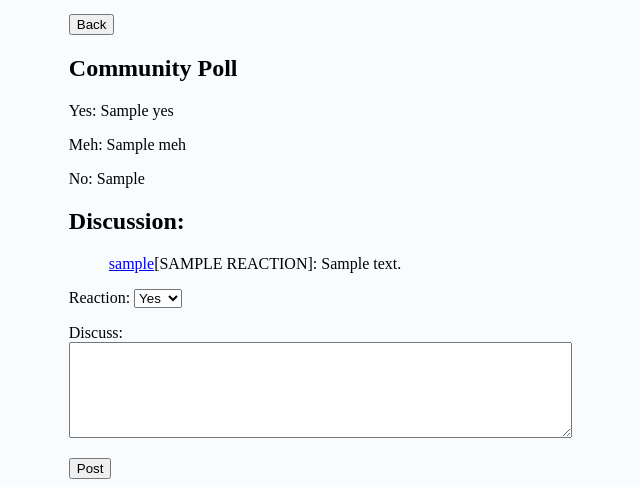
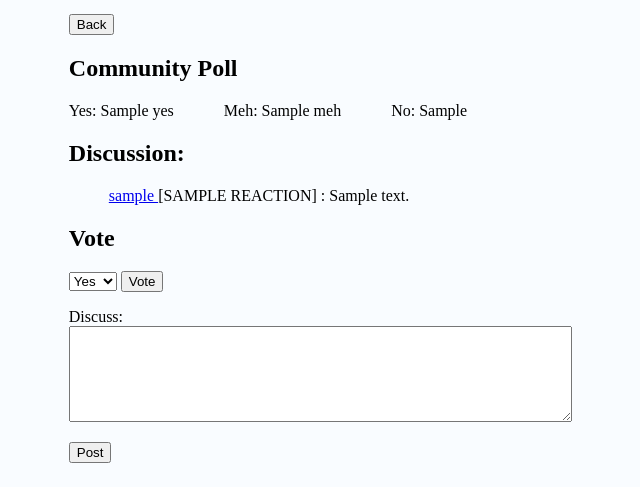
Before and after one commit to RosiPosi/Keskustelupalsta, a Flask app: template templates/show_item.html in a window 1280 px wide. Shown: the part 380-867 px from the top of the page, without its empty margins (192-832 px from the left). After the commit the page ends 843 px from the top, so only its background shows below. Run offline with Flask 3, Linux system fonts and the light colour scheme; the template is opened without the code that fills it: most values are stand-ins (such as "Sample title", 1, 10 or a date in 2020).

Commit message:
voting system fix

```diff
--- a/app.py
+++ b/app.py
@@ -39,6 +39,20 @@ def show_user(user_id):
         abort(404)
     user_items = users.get_item(user_id)
     return render_template("show_user.html", user=user, items=user_items)
+
+@app.route("/vote", methods=["POST"])
+def vote():
+    check_login()
+
+    item_id = request.form["item_id"]
+    reaction = request.form["reaction"]
+
+    if items.has_user_voted(item_id, session["user_id"]):
+        return "You have already voted."
+
+    items.add_vote(item_id, session["user_id"], reaction)
+
+    return redirect("/item/" + str(item_id))
 
 # POSTING / EDITING
 
@@ -82,7 +96,6 @@ def comment():
     check_login()
 
     comment = request.form["comment"]
-    reaction = request.form["reaction"]
 
     if not comment or len(comment) > 450:
         abort(403)
@@ -93,7 +106,7 @@ def comment():
         abort(403)
     user_id = session["user_id"]
 
-    items.add_comment(item_id, user_id, comment, reaction)
+    items.add_comment(item_id, user_id, comment)
 
     return redirect("/item/" + str(item_id))
 
--- a/schema.sql
+++ b/schema.sql
@@ -15,8 +15,15 @@ CREATE TABLE comments (
     id INTEGER PRIMARY KEY,
     item_id INTEGER REFERENCES items,
     user_id INTEGER REFERENCES users,
-    comment TEXT,
-    reaction TEXT
+    comment TEXT
+);
+
+CREATE TABLE votes (
+    id INTEGER PRIMARY KEY,
+    item_id INTEGER REFERENCES items,
+    user_id INTEGER REFERENCES users,
+    reaction TEXT,
+    UNIQUE(item_id, user_id)
 );
 
 CREATE TABLE classes (
--- a/static/styles.css
+++ b/static/styles.css
@@ -58,3 +58,9 @@ img {
     width: 200px;
     height: auto;
 }
+
+.poll-results {
+    display: flex;
+    gap: 50px;
+    margin-bottom: 20px;
+}
--- a/templates/show_item.html
+++ b/templates/show_item.html
@@ -41,30 +41,53 @@
     </p>
 
     <h2>Community Poll</h2>
-    <p>Yes: {{ reaction_counts.yes }}</p>
-    <p>Meh: {{ reaction_counts.meh }}</p>
-    <p>No: {{ reaction_counts.no }}</p>
+    <div class="poll-results">
+        <span>Yes: {{ reaction_counts.yes }}</span>
+        <span>Meh: {{ reaction_counts.meh }}</span>
+        <span>No: {{ reaction_counts.no }}</span>
+    </div>
 
     <h2>Discussion:</h2>
     <ul>
       {% for comment in comments %}
       <p>
-      <a href="/user/{{ comment.user_id }}">{{ comment.username }}</a>[{{ comment.reaction | upper }}]: {{ comment.comment }}
+      <a href="/user/{{ comment.user_id }}">
+          {{ comment.username }}
+      </a>
+
+      {% if comment.reaction %}
+          [{{ comment.reaction|upper }}]
+      {% endif %}
+
+      : {{ comment.comment }}
             </p>
       {% else %}
+
       <p>No messages yet!</p>
       {% endfor %}
     </ul>
+
+      <p>
+        <h2>Vote</h2>
+        {% if already_voted %}
+        <p>You already voted: {{ user_vote.reaction | upper }}</p>
+        {% else %}
+        <form action="/vote" method="post">
+            <input type="hidden" name="item_id" value="{{ item.id }}">
+
+        <select name="reaction" required>
+            <option value="yes">Yes</option>
+            <option value="meh">Meh</option>
+            <option value="no">No</option>
+        </select>
+
+            <input type="submit" value="Vote">
+        </form>
+        {% endif %}
+      </p>
+
       <form action="/comment" method="post">
         <input type="hidden" name="item_id" value="{{ item.id }}">
-      <p>
-        Reaction:
-        <select name="reaction" required>
-            <p><option value="yes">Yes</option></p>
-            <p><option value="meh">Meh</option></p>
-            <p><option value="no">No</option></p>
-        </select>
-      </p>
         <p>
             Discuss: <br />
             <textarea name="comment" rows="6" cols="60" maxlength="450" required></textarea>
```
Also changed, not shown: items.py (+24 -8 lines). Lines whose indentation alone changed are shown as unchanged.
